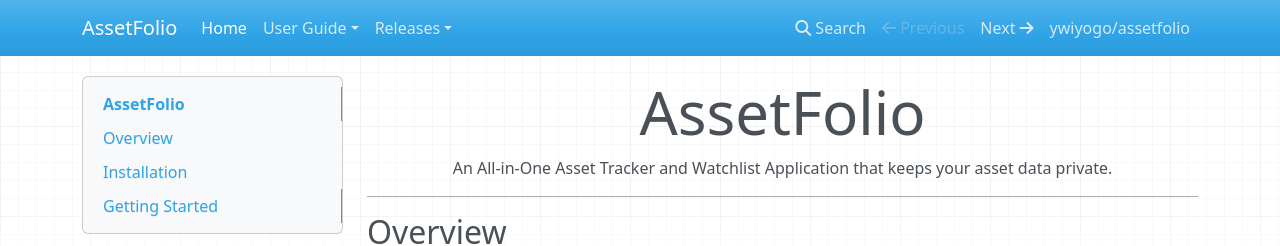
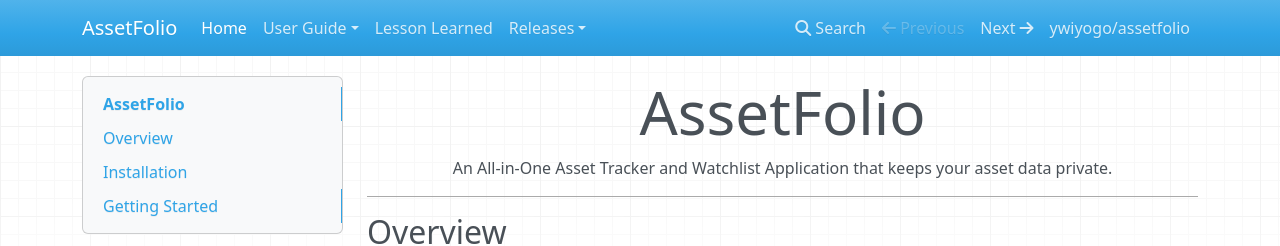
Before and after one commit to ywiyogo/AssetFolio, an MkDocs documentation site: the page built from docs/index.md, in a window 1280 px wide. Shown: the top 246 px of the page. Built offline with MkDocs 1.6.1, drawn with Linux system fonts in a browser that asks for light colours; nearby versions of some CDN libraries.

Commit message:
added logo and correction

```diff
--- a/mkdocs.yml
+++ b/mkdocs.yml
@@ -19,6 +19,7 @@ nav:
   - Home: 'index.md'
   - User Guide:
       - 'User Guide': 'user_guide.md'
+  - Lesson Learned: 'lesson_learned.md'
   - Releases:
       - 'Release Notes': 'releases/release_notes.md'
 
```
Also changed, not shown: docs/imgs/Logo.png (added).
